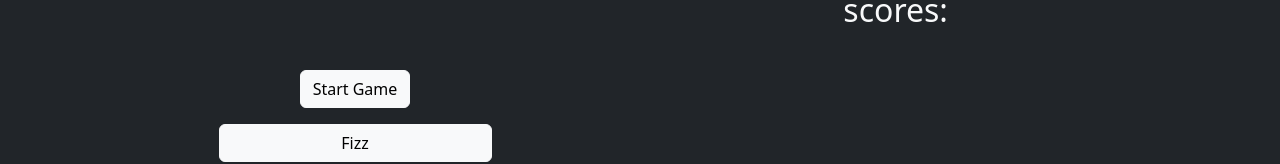
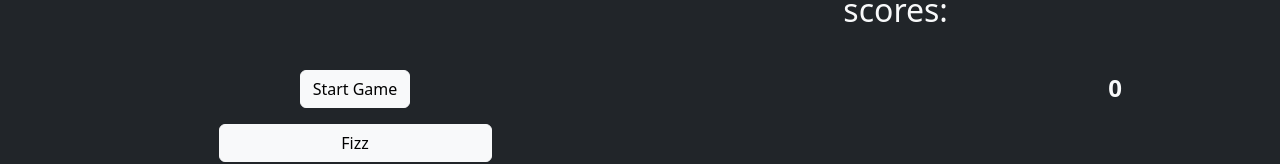
Before and after one commit to Clyderitchie/reactPortfolio, a React (Vite) app in the folder portfolio/: page /fizzBuzz in a window 1280 px wide. Shown: the part 153-317 px from the top of the page. Built offline with nearby package versions, Linux system fonts and the light colour scheme.

Commit message:
Got the users score to render to the screen and update when the user answers the question correctly

```diff
--- a/portfolio/src/pages/fizzBuzz.jsx
+++ b/portfolio/src/pages/fizzBuzz.jsx
@@ -5,9 +5,7 @@ function FizzBuzz() {
   const [scores, setScores] = useState(JSON.parse(localStorage.getItem('scores')) || []);
   const [timer, setTimer] = useState(60);
   const [randomNumber, setRandomNumber] = useState(null);
-  // const [randomNumber, setRandomNumber] = useState(Math.floor(Math.random() * 1000));
   const [selectedBtn, setSelectedBtn] = useState('');
-  // const numberInputRef = useRef(null);
   const scoreListRef = useRef(null);
   const fizzRef = useRef(null);
   const buzzRef = useRef(null);
@@ -37,8 +35,6 @@ function FizzBuzz() {
   useEffect(() => {
     answerBtns();
     renderScores();
-    // const newRandomNumber = Math.floor(Math.random() * 1000);
-    // setRandomNumber(newRandomNumber);
     startBtnRef.current.addEventListener('click', startTimer);
   }, []);
 
@@ -162,7 +158,7 @@ function FizzBuzz() {
             </button>
           </div>
           <div id="timer" className="col-4 d-flex justify-content-center fw-bold fs-4 text-light"></div>
-          <div id="score" className="col-2 d-flex justify-content-center fw-bold fs-4 text-light"></div>
+          <div id="score" className="col-2 d-flex justify-content-center fw-bold fs-4 text-light">{score}</div>
         </div>
       </div>
 
```
